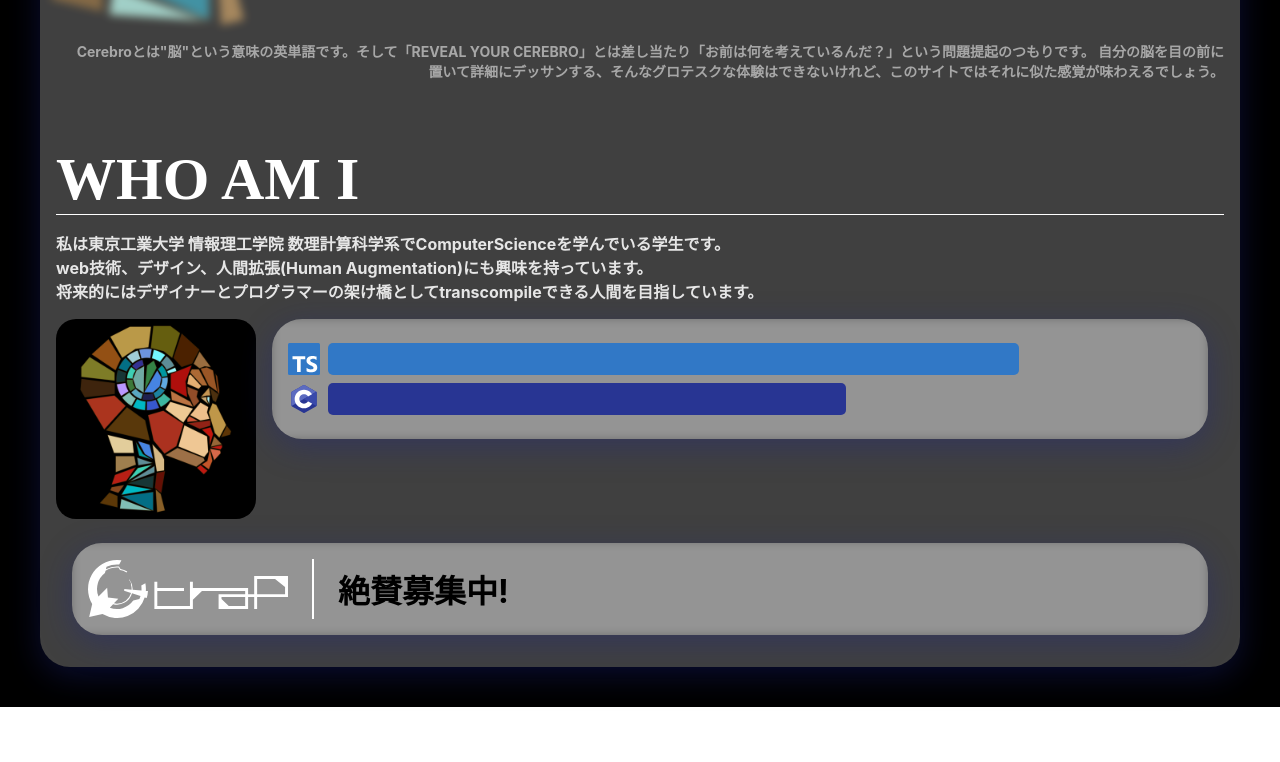
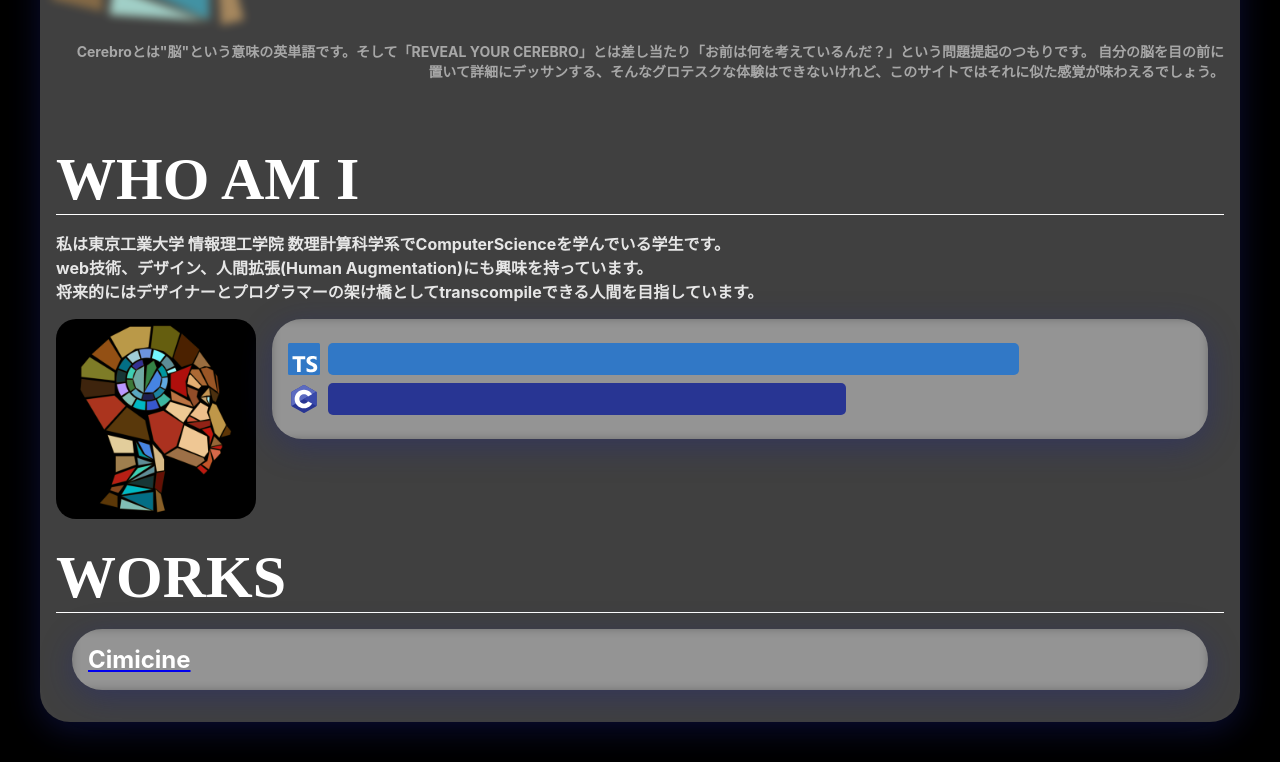
Before and after one commit to ucciqun/cerebro, a React (Create React App) app: page / in a window 1280 px wide. Shown: the part 860-1622 px from the top of the page. Before the commit the page ends 1567 px from the top, so only its background shows below. Built offline with nearby package versions, Linux system fonts and the light colour scheme.

Commit message:
add: Works欄追加。

```diff
--- a/src/App.tsx
+++ b/src/App.tsx
@@ -4,6 +4,7 @@ import GlassMorphism from "./GlassMorphism";
 import Icon from "./icon.svg";
 import Organization from "./Organization";
 import Whoami from "./Whoami";
+import Works from "./Works";
 
 const App: React.FC = () => {
   return (
@@ -37,7 +38,8 @@ const App: React.FC = () => {
           自分の脳を目の前に置いて詳細にデッサンする、そんなグロテスクな体験はできないけれど、このサイトではそれに似た感覚が味わえるでしょう。
         </h3>
         <Whoami />
-        <Organization />
+        {/* <Organization /> */}
+        <Works />
       </GlassMorphism>
     </div>
   );
--- /dev/null
+++ b/src/Works.module.css
@@ -0,0 +1,8 @@
+.title {
+  font-family: Knockout;
+  color: white;
+  font-size: 60px;
+}
+.work_title {
+  color: white;
+}
--- /dev/null
+++ b/src/Works.tsx
@@ -0,0 +1,24 @@
+import { Divider } from "@material-ui/core";
+import React from "react";
+import GlassMorphism from "./GlassMorphism";
+import styles from "./Works.module.css";
+
+const Works: React.FC = () => {
+  return (
+    <div>
+      <h1 className={styles.title}>WORKS</h1>
+      <Divider style={{ backgroundColor: "white" }} />
+      <GlassMorphism>
+        <a
+          href="https://cimicine-flow.web.app/"
+          target="_blank"
+          rel="noopener noreferrer"
+        >
+          <h2 className={styles.work_title}>Cimicine</h2>
+        </a>
+      </GlassMorphism>
+    </div>
+  );
+};
+
+export default Works;
```
